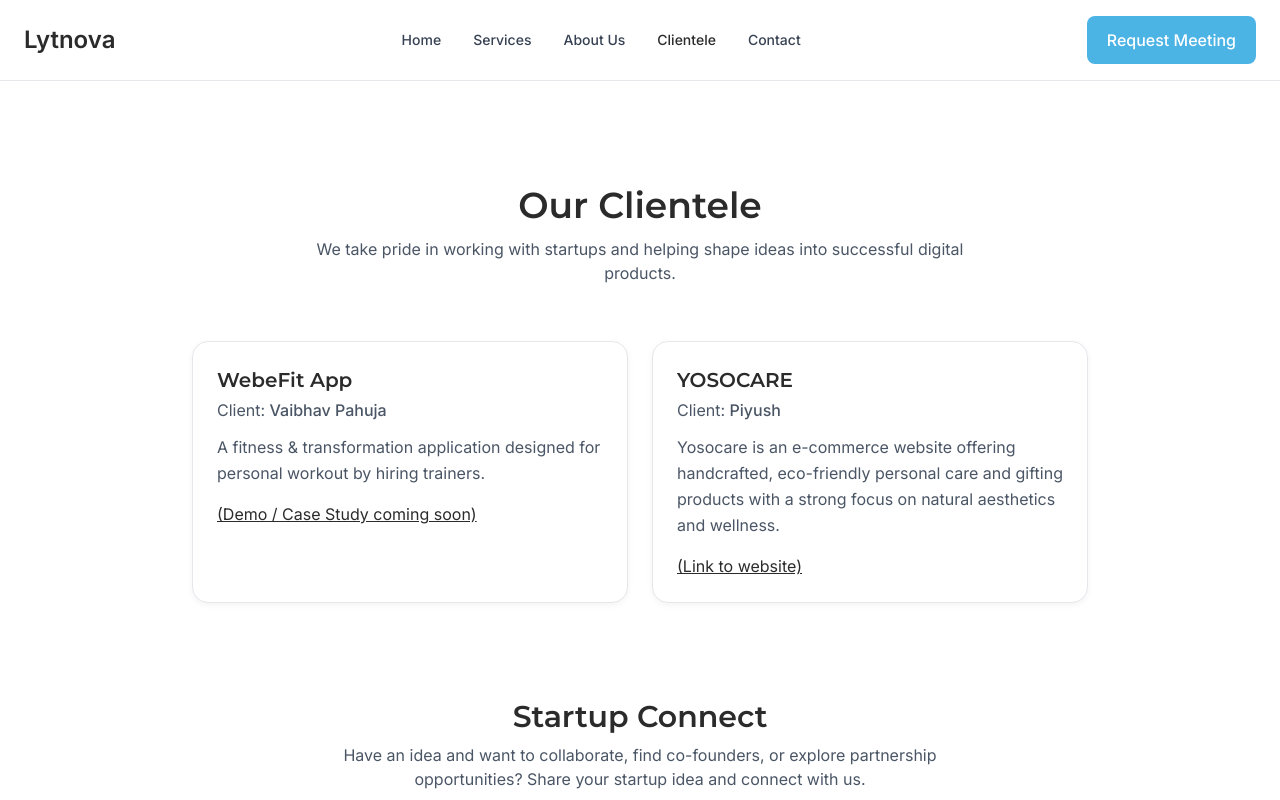
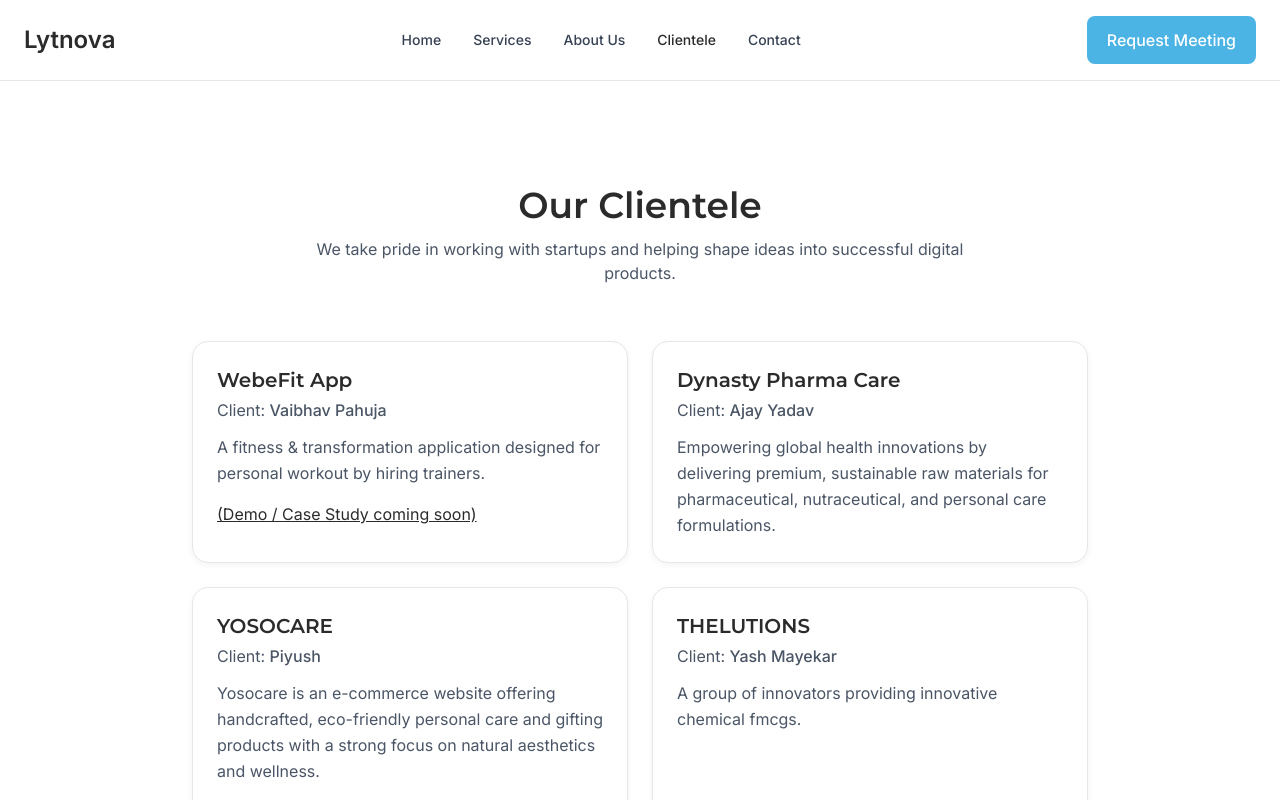
Before and after one commit to PankajSingh91/lytnova, a Next.js app: page /clientele in a window 1280 px wide. Shown: the top 800 px of the page. Built offline with nearby package versions, Linux system fonts and the light colour scheme.

Commit message:
Updated clientele

```diff
--- a/app/clientele/page.tsx
+++ b/app/clientele/page.tsx
@@ -32,6 +32,16 @@
             (Demo / Case Study coming soon)
           </Link>
         </div>
+        {/* Dynasty Client */}
+        <div className="card">
+          <h2 className="text-xl font-semibold">Dynasty Pharma Care</h2>
+          <p className="text-gray-600 mt-1">
+            Client: <span className="font-medium">Ajay Yadav</span>
+          </p>
+          <p className="text-gray-600 mt-3 leading-relaxed">
+            Empowering global health innovations by delivering premium, sustainable raw materials for pharmaceutical, nutraceutical, and personal care formulations.
+          </p>
+        </div>
         {/* YOSOCARE Client */}
         <div className="card">
           <h2 className="text-xl font-semibold">YOSOCARE</h2>
@@ -48,6 +58,16 @@
           >
             (Link to website)
           </Link>
+        </div>
+         {/* THELUTIONS Client */}
+        <div className="card">
+          <h2 className="text-xl font-semibold">THELUTIONS</h2>
+          <p className="text-gray-600 mt-1">
+            Client: <span className="font-medium">Yash Mayekar</span>
+          </p>
+          <p className="text-gray-600 mt-3 leading-relaxed">
+            A group of innovators providing innovative chemical fmcgs.
+          </p>
         </div>
 
 
```
